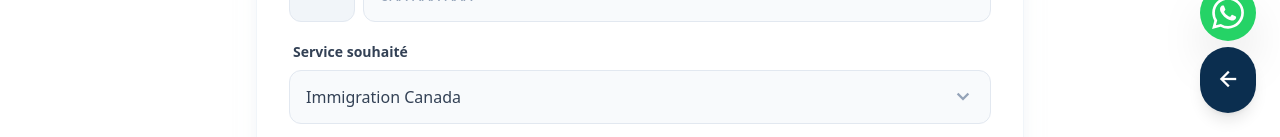
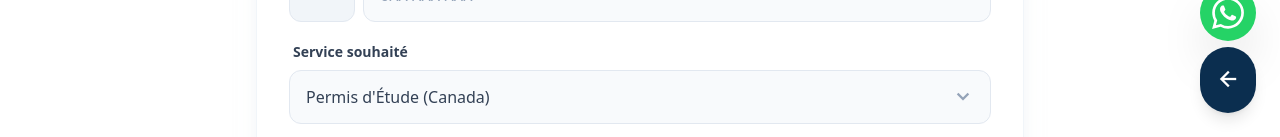
Before and after one commit to CEDX2X/BEST-X, a React (Vite) app: page /contact in a window 1280 px wide. Shown: the part 663-800 px from the top of the page. Built offline with nearby package versions, Linux system fonts and the light colour scheme.

Commit message:
amelioration 1

```diff
--- a/src/pages/Contact.jsx
+++ b/src/pages/Contact.jsx
@@ -9,7 +9,7 @@
     fullName: '',
     email: '',
     phone: '',
-    service: 'immigration',
+    service: 'permis-etude-canada',
     message: '',
   })
 
@@ -17,12 +17,17 @@
 
   const serviceLabel = useMemo(() => {
     const map = {
-      immigration: 'Immigration Canada',
+      'permis-etude-canada': "Permis d'Étude (Canada)",
+      'entree-express-individuel': "Entrée Express (Individuel)",
+      'entree-express-famille': "Entrée Express (Famille)",
+      'visa-visiteur-italie': "Visa Visiteur Italie",
+      'visa-etudiant-europe': "Visa Étudiant Europe",
+      'visa-travail-autonome': "Visa Travail Autonome",
       'auto-ecole': 'Auto-école',
-      langues: 'Cours de Langues (TEF/TCF/IELTS)',
-      autres: 'Autres informations',
+      'langues': 'Cours de Langues (TEF/TCF/IELTS)',
+      'autres': 'Autres informations',
     }
-    return map[form.service] ?? 'Immigration Canada'
+    return map[form.service] ?? "Permis d'Étude (Canada)"
   }, [form.service])
 
   const onChange = (e) => {
@@ -48,22 +53,27 @@
       return
     }
 
+    setStatus({ loading: true, error: '' })
+
+    try {
+      // 1. Préparer le message WhatsApp
+      const text = `*Nouvelle demande de contact (Site Web)*
+
+*Nom complet :* ${form.fullName}
+*Email :* ${form.email}
+*Téléphone :* ${form.phone}
+*Service souhaité :* ${serviceLabel}
+*Message :* ${form.message || '(Aucun message)'}`
+
+      // Numéro WhatsApp récupéré depuis le Footer
+      const whatsappUrl = `https://wa.me/237655234857?text=${encodeURIComponent(text)}`
+
+      // 2. Tenter d'envoyer aussi un email si la configuration existe
       const SERVICE_ID = import.meta.env.VITE_EMAILJS_SERVICE_ID
       const TEMPLATE_ID = import.meta.env.VITE_EMAILJS_TEMPLATE_ID
       const PUBLIC_KEY = import.meta.env.VITE_EMAILJS_PUBLIC_KEY
 
-    if (!SERVICE_ID || !TEMPLATE_ID || !PUBLIC_KEY) {
-      setStatus({
-        loading: false,
-        error:
-          'Configuration EmailJS manquante (.env). Ajoute VITE_EMAILJS_SERVICE_ID, VITE_EMAILJS_TEMPLATE_ID, VITE_EMAILJS_PUBLIC_KEY.',
-      })
-      return
-    }
-
-    setStatus({ loading: true, error: '' })
-
-    try {
+      if (SERVICE_ID && TEMPLATE_ID && PUBLIC_KEY) {
         const templateParams = {
           full_name: form.fullName,
           email: form.email,
@@ -72,15 +82,21 @@
           message: form.message || '(Aucun message)',
           source: 'Website Contact Form',
         }
+        // Envoi en arrière-plan sans bloquer
+        emailjs.send(SERVICE_ID, TEMPLATE_ID, templateParams, PUBLIC_KEY).catch(console.error)
+      }
 
-      await emailjs.send(SERVICE_ID, TEMPLATE_ID, templateParams, PUBLIC_KEY)
+      // 3. Ouvrir WhatsApp dans un nouvel onglet
+      window.open(whatsappUrl, '_blank')
 
-      setForm({ fullName: '', email: '', phone: '', service: 'immigration', message: '' })
+      // 4. Nettoyer et rediriger
+      setForm({ fullName: '', email: '', phone: '', service: 'permis-etude-canada', message: '' })
+      setStatus({ loading: false, error: '' })
       navigate('/contact/success', { replace: true })
-    } catch {
+    } catch (error) {
       setStatus({
         loading: false,
-        error: "Échec d’envoi. Vérifie EmailJS (Service/Template/Public key + variables du template).",
+        error: "Une erreur est survenue lors de la préparation de votre message.",
       })
     }
   }
@@ -158,10 +174,21 @@
                   onChange={onChange}
                   className="w-full bg-slate-50 border border-slate-200 rounded-xl py-3.5 px-4 focus:ring-2 focus:ring-accent/20 focus:border-accent outline-none transition-all appearance-none text-slate-700"
                 >
-                  <option value="immigration">Immigration Canada</option>
+                  <optgroup label="Immigration Canada">
+                    <option value="permis-etude-canada">Permis d'Étude (Canada)</option>
+                    <option value="entree-express-individuel">Entrée Express (Individuel)</option>
+                    <option value="entree-express-famille">Entrée Express (Famille)</option>
+                  </optgroup>
+                  <optgroup label="Immigration Europe">
+                    <option value="visa-visiteur-italie">Visa Visiteur Italie</option>
+                    <option value="visa-etudiant-europe">Visa Étudiant Europe</option>
+                    <option value="visa-travail-autonome">Visa Travail Autonome</option>
+                  </optgroup>
+                  <optgroup label="Autres Services">
                     <option value="auto-ecole">Auto-école</option>
                     <option value="langues">Cours de Langues (TEF/TCF/IELTS)</option>
                     <option value="autres">Autres informations</option>
+                  </optgroup>
                 </select>
                 <span className="material-symbols-outlined absolute right-4 top-1/2 -translate-y-1/2 pointer-events-none text-slate-400">expand_more</span>
               </div>
--- a/src/pages/Home.jsx
+++ b/src/pages/Home.jsx
@@ -7,7 +7,7 @@
 
   return (
     <main>
-      <section className="relative h-[500px] sm:h-[700px] w-full flex items-center overflow-hidden">
+      <section className="relative min-h-[400px] py-16 sm:py-0 sm:h-[700px] w-full flex items-center overflow-hidden">
         <img
           alt="Affiche de best travel presente qui nous sommes"
           className="absolute inset-0 w-full h-full object-cover object-center"
@@ -15,18 +15,18 @@
         />
         <div className="absolute inset-0 bg-gradient-to-r from-primary/90 via-primary/60 to-transparent"></div>
         <div className="relative max-w-7xl mx-auto px-6 sm:px-12 w-full">
-          <div className="max-w-2xl space-y-6">
+          <div className="max-w-2xl space-y-4 sm:space-y-6">
             <div className="inline-flex items-center px-4 py-1.5 bg-accent/20 border border-accent/30 text-accent rounded-full text-xs font-bold uppercase tracking-widest backdrop-blur-sm">
               <span className="w-2 h-2 bg-accent rounded-full mr-2 animate-pulse"></span>
               Basé au Cameroun à DOUALA
             </div>
-            <h1 className="text-4xl sm:text-6xl font-extrabold text-white leading-[1.1]">
+            <h1 className="text-3xl sm:text-6xl font-extrabold text-white leading-[1.15] sm:leading-[1.1]">
               Votre rêve canadien commence au <span className="text-accent">Cameroun</span>.
             </h1>
-            <p className="text-white/80 text-lg sm:text-xl leading-relaxed">
+            <p className="text-white/80 text-base sm:text-xl leading-relaxed">
               Un accompagnement certifié et de proximité pour votre projet d'immigration, d'études ou de travail au Canada.
             </p>
-            <div className="flex flex-col sm:flex-row gap-4 pt-6">
+            <div className="flex flex-col sm:flex-row gap-3 sm:gap-4 pt-2 sm:pt-6">
               <button
                 onClick={() => navigate('/contact')}
                 className="px-8 py-4 bg-accent hover:bg-red-700 text-white rounded-xl font-bold text-lg transition-all shadow-xl hover:-translate-y-1"
```
Lines whose indentation alone changed are shown as unchanged.
